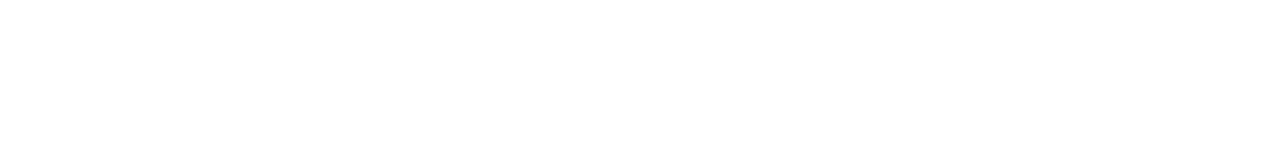
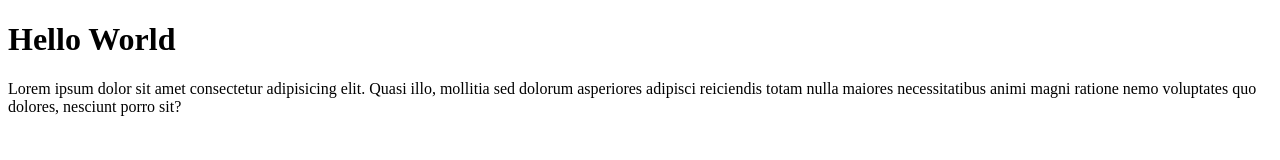
Before and after one commit to crlsdlgdkruger/prueba-con-git, a plain HTML site: page index.html in a window 1280 px wide. Drawn offline with Linux system fonts and the light colour scheme.

Commit message:
test sshkey github

```diff
--- a/index.html
+++ b/index.html
@@ -6,6 +6,12 @@
     <title>Document</title>
 </head>
 <body>
+    <h1>Hello World</h1>
+    <p>
+        Lorem ipsum dolor sit amet consectetur adipisicing elit. Quasi illo, mollitia sed dolorum asperiores adipisci
+        reiciendis totam nulla maiores necessitatibus animi magni ratione nemo voluptates quo dolores, nesciunt porro
+        sit?
+    </p>
 
 </body>
 </html>
```
